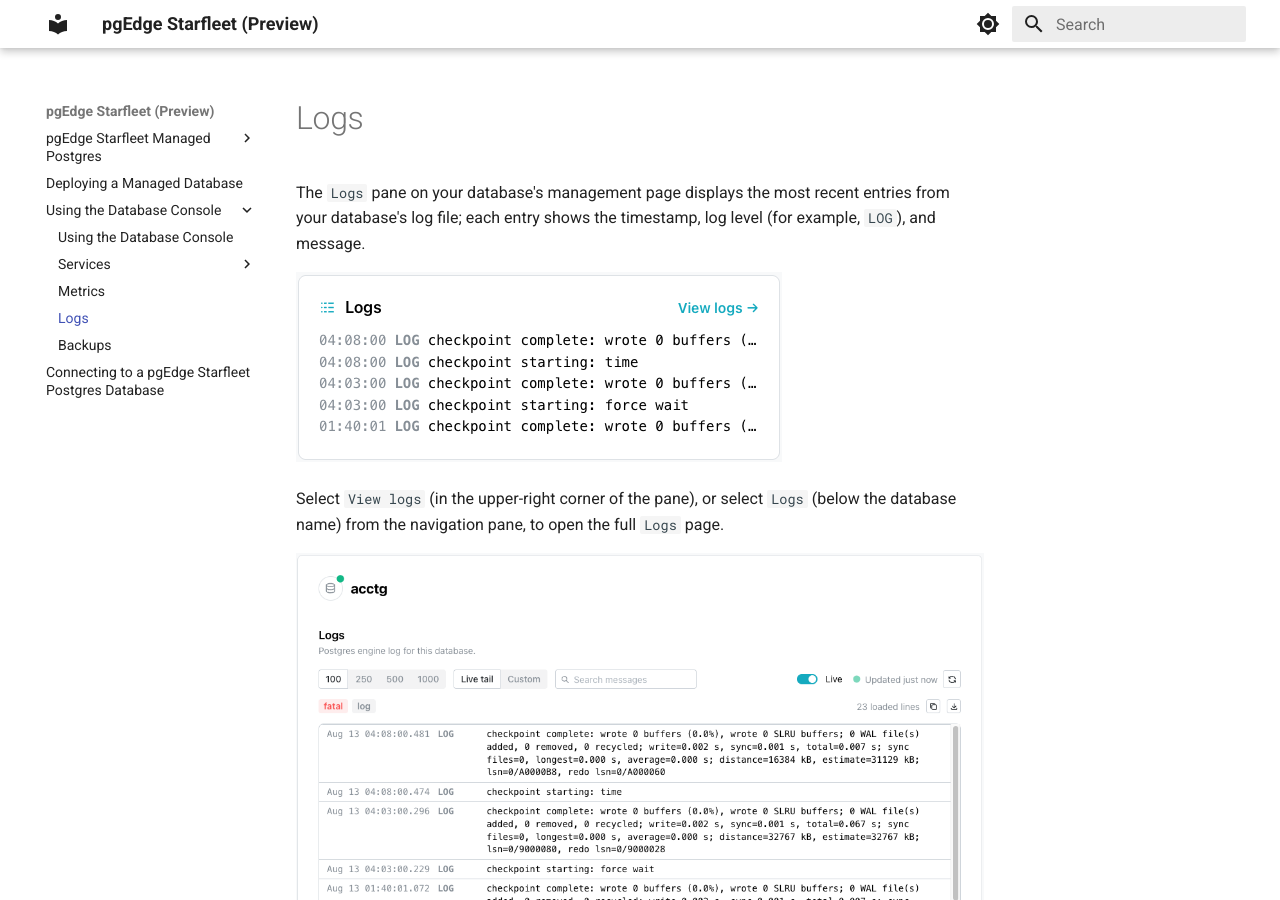
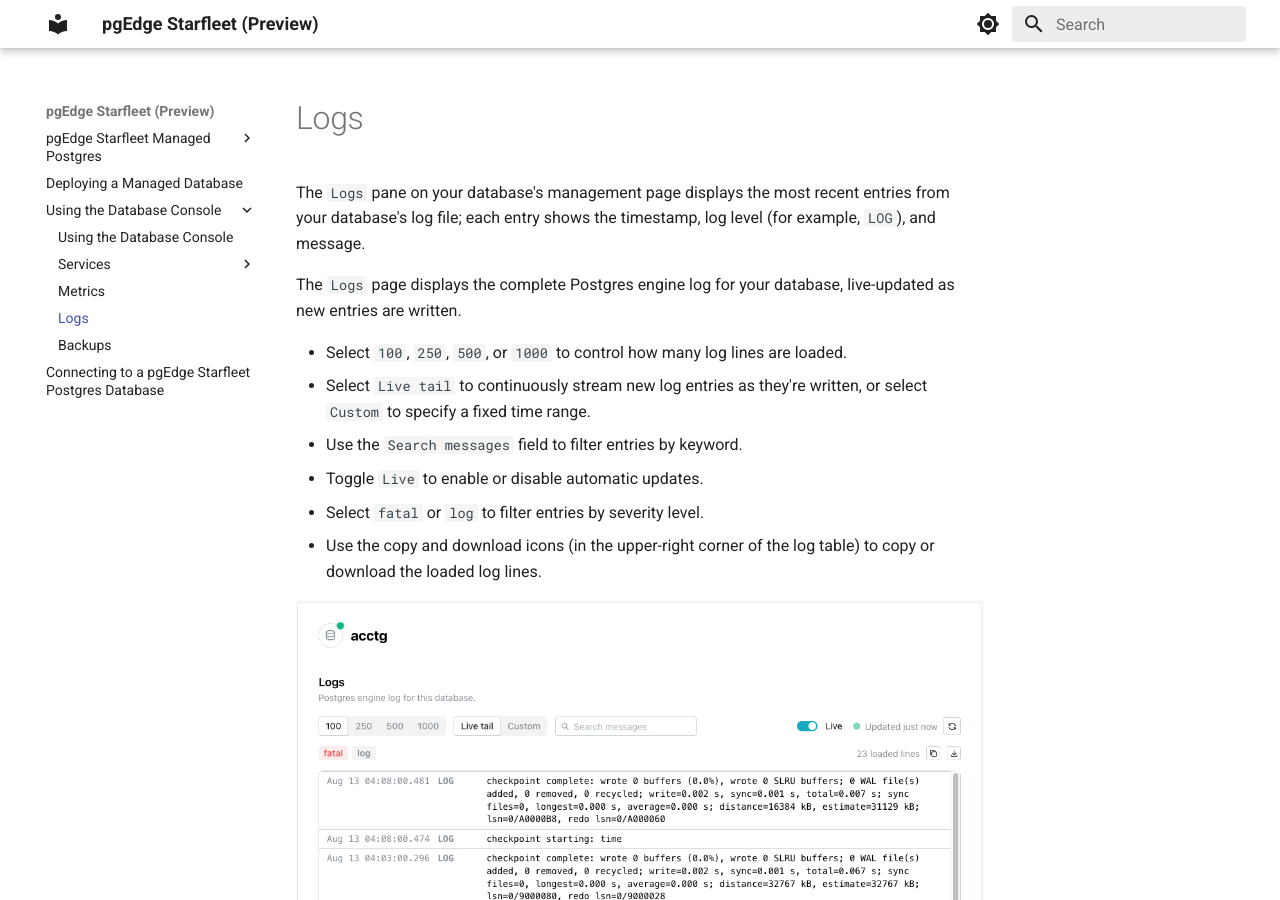
Before and after one commit to pgEdge/pgedge-starfleet-docs, an MkDocs documentation site: the page built from docs/managed/using/logs.md, in a window 1280 px wide and 900 px high. Built offline with MkDocs 1.6.1 and Material for MkDocs 9.7.7, drawn with Linux system fonts in a browser that asks for light colours.

Commit message:
Refactor logs documentation to remove redundancy
Removed duplicate images and instructions for viewing logs.

```diff
--- a/docs/managed/using/logs.md
+++ b/docs/managed/using/logs.md
@@ -3,14 +3,6 @@
 The `Logs` pane on your database's management page displays the most recent
 entries from your database's log file; each entry shows the timestamp, log
 level (for example, `LOG`), and message.
-
-![The Logs pane](../../images/managed_logs.png)
-
-Select `View logs` (in the upper-right corner of the pane), or select `Logs`
-(below the database name) from the navigation pane, to open the full `Logs`
-page.
-
-![The Logs page](../../images/managed_logs_all.png)
 
 The `Logs` page displays the complete Postgres engine log for your database,
 live-updated as new entries are written.
@@ -24,3 +16,5 @@ live-updated as new entries are written.
 * Select `fatal` or `log` to filter entries by severity level.
 * Use the copy and download icons (in the upper-right corner of the log table)
   to copy or download the loaded log lines.
+
+![The Logs page](../../images/managed_logs_all.png)
```
